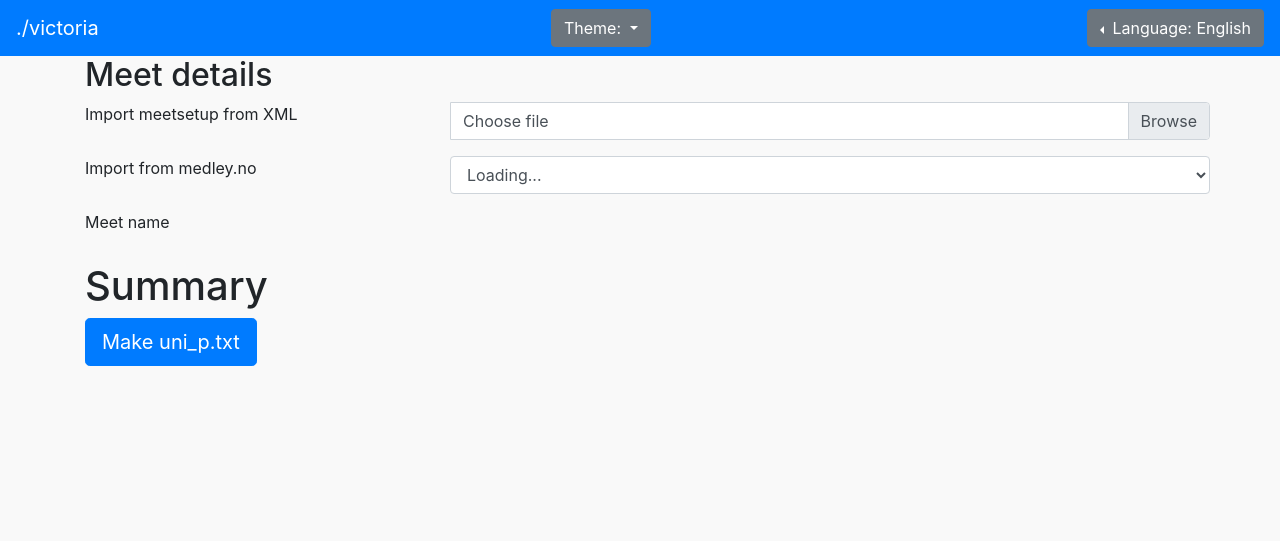
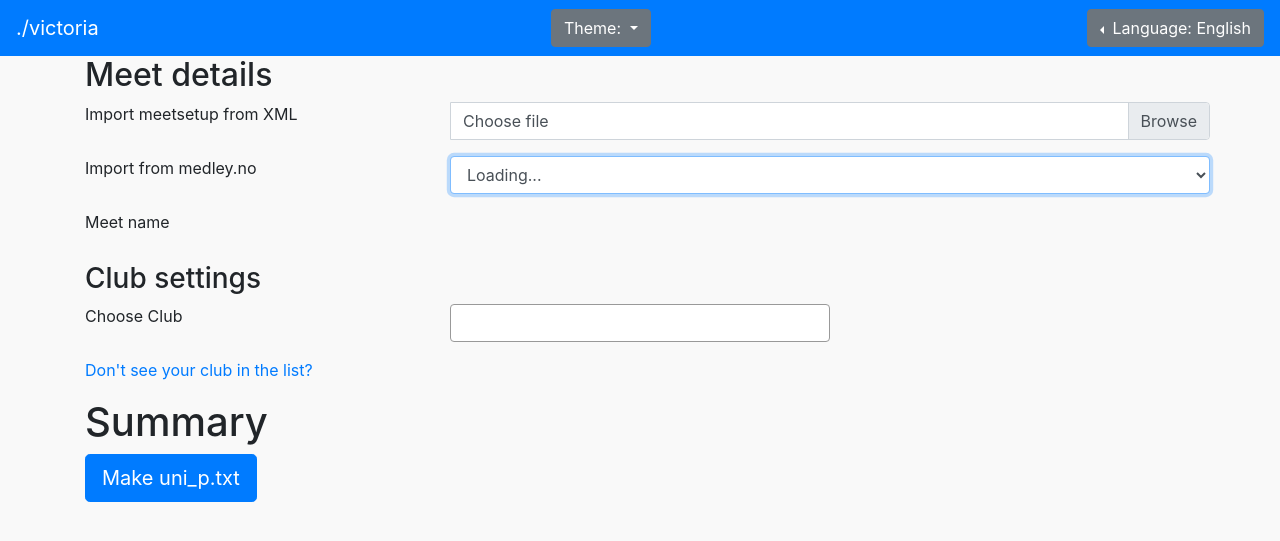
Before and after one commit to Balonbal/dot-slash-victoria, a Jekyll site: the page built from tools/uni_p.html, in a window 1280 px wide. Shown: the top 541 px of the page. Built offline with Jekyll 4.4.1, drawn with Linux system fonts in a browser that asks for light colours; nearby versions of some CDN libraries.

Commit message:
Added possebility to delete athletes. Added autofocus to some element to make things go faster

```diff
--- a/js/uni_p.js
+++ b/js/uni_p.js
@@ -410,6 +410,23 @@ function appendParticipant(person) {
 	if (translator) translator.Translate();
 }
 
+function deleteAthlete(buttonObject){
+	// extract the name
+	const name = buttonObject.parentNode.parentNode.children[0].children[0].value;
+
+	// delete the DOM objects
+	buttonObject.parentNode.parentNode.nextSibling.remove();
+	buttonObject.parentNode.parentNode.remove();
+
+	// delete from meetData
+	for( i = 0; i < meetData.participants.length; i++){
+		if(meetData.participants[i].name == name){
+			meetData.participants.splice(i, 1);
+			return;
+		}
+	}
+}
+
 // When everyinging is loaded
 window.addEventListener("load", function() {
 
@@ -436,6 +453,7 @@ window.addEventListener("load", function() {
 			importMeet(xml.MeetSetUp);
 		});
 		updateClubSelection();
+		$("#clubName").focus();
 	});
 
 	// Eventlisteners for new athletes / "Add more..." links
--- a/tools/uni_p.html
+++ b/tools/uni_p.html
@@ -25,7 +25,7 @@ modals: [uni_p-change-meet.html, uni_p-add-club.html, uni_p-importing.html]
 
 		<div class="form-group row">
 			<label for="importMedley" class="col-4 t">Import from medley.no</label>
-			<select id="importMedley" class="form-control col-8" data-testid="meetSelect"></select>
+			<select id="importMedley" class="form-control col-8" data-testid="meetSelect" autofocus></select>
 		</div>
 
 		<div class="form-group row">
@@ -35,7 +35,7 @@ modals: [uni_p-change-meet.html, uni_p-add-club.html, uni_p-importing.html]
 	</section>
 
 </div>
-<section id="clubSettings" class="container hidden">
+<section id="clubSettings" class="container">
 	<h3 class="t">Club settings</h3>
 	<div class="form-group row">
 		<label for="clubName" class="col-4 t">Choose Club</label>
@@ -108,9 +108,9 @@ modals: [uni_p-change-meet.html, uni_p-add-club.html, uni_p-importing.html]
 	<tr class="personRow">
 		<td class="personName"><input type="text"/></td>
 		<td class="age"><input type="number" min="1920" max="2020"/></td>
-		<td class="sex"><select><option value="M">M</option><option value="K">F</option></td>
+		<td class="sex"><select><option value="M">Male</option><option value="K">Female</option></td>
 		<td class="events"></td>
-		<td>-</td>
+		<td class="actions"><input type="button" value="delete" class="delete-athlete" onclick="deleteAthlete(this)"/></td>
 	</tr>
 	<tr class="edit">
 		<td colspan="5">
```
